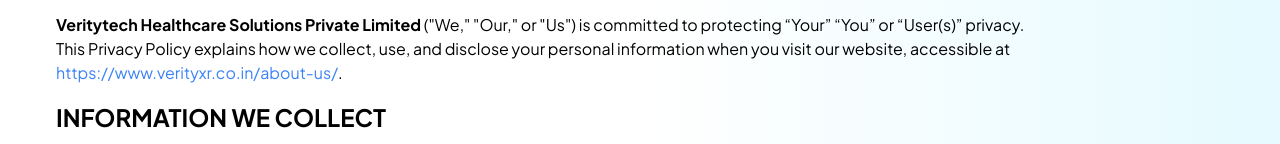
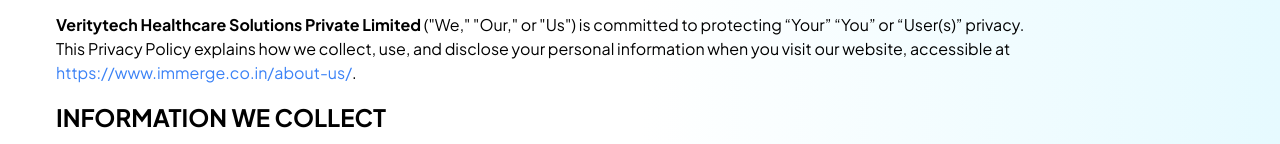
Before and after one commit to Harsh-Sanklecha/immerge-therapeutics, a Next.js app: page /privacy-policy in a window 1280 px wide. Shown: the part 167-311 px from the top of the page. Built offline with nearby package versions, Linux system fonts and the light colour scheme.

Commit message:
Fix: Update URLs in Privacy Policy and Terms and Conditions pages to reflect new domain

```diff
--- a/pages/privacy-policy.tsx
+++ b/pages/privacy-policy.tsx
@@ -20,8 +20,8 @@
         <p>
           This Privacy Policy explains how we collect, use, and disclose your
           personal information when you visit our website, accessible at{" "}
-          <a href="https://www.verityxr.co.in" className="text-blue-500">
-            https://www.verityxr.co.in/about-us/
+          <a href="https://www.immerge.co.in" className="text-blue-500">
+            https://www.immerge.co.in/about-us/
           </a>
           .
         </p>
@@ -121,8 +121,8 @@
         </li>
         <li className="mb-2">
           <strong>Website</strong> refers to Immerge Therapeutics, accessible from
-          <a href="https://www.verityxr.co.in/" className="text-blue-500">
-            https://www.verityxr.co.in/
+          <a href="https://www.immerge.co.in/" className="text-blue-500">
+            https://www.immerge.co.in/
           </a>
         </li>
         <li className="mb-2">
@@ -502,7 +502,7 @@
         </li>
         <li className="mb-2">
           By visiting this page on our website:{" "}
-          <a href="https://www.verityxr.co.in/">https://www.verityxr.co.in/</a>
+          <a href="https://www.immerge.co.in/">https://www.immerge.co.in/</a>
         </li>
       </ul> */}
       </section>
--- a/pages/terms-and-conditions.tsx
+++ b/pages/terms-and-conditions.tsx
@@ -25,16 +25,16 @@
           {/* <p className="my-4">
             These terms and conditions outline the rules and regulations for the
             use of Immerge Therapeutics&apos;s Website, located at{" "}
-            <a href="https://www.verityxr.co.in" className="text-blue-500">
-              https://www.verityxr.co.in/about-us/
+            <a href="https://www.immerge.co.in" className="text-blue-500">
+              https://www.immerge.co.in/about-us/
             </a>
             .
           </p> */}
           <p className="my-4">
             These Terms and Conditions govern Your use of our website,
             accessible at{" "}
-            <a href="https://www.verityxr.co.in" className="text-blue-500">
-              https://www.verityxr.co.in/about-us/
+            <a href="https://www.immerge.co.in" className="text-blue-500">
+              https://www.immerge.co.in/about-us/
             </a>
             .
           </p>
```
